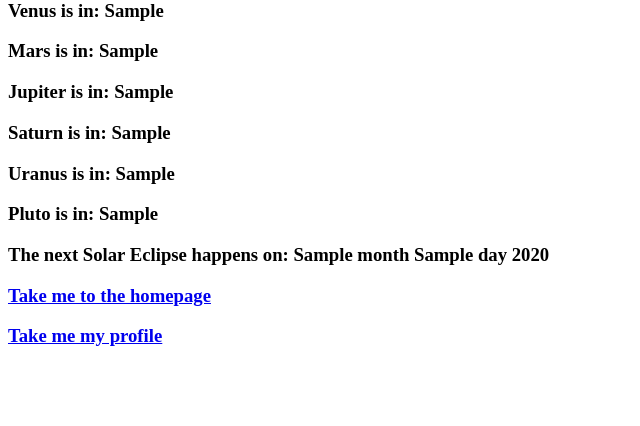
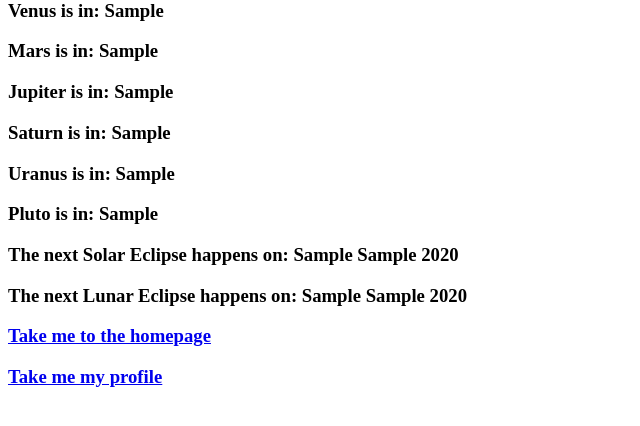
Before and after one commit to maedae104/astro-project, a Flask app: template Templates/transits.html in a window 1280 px wide. Shown: the part 230-656 px from the top of the page, without its empty margins (0-640 px from the left). Run offline with Flask 2, Linux system fonts and the light colour scheme; the template is opened without the code that fills it: most values are stand-ins (such as "Sample title", 1, 10 or a date in 2020); parts of the project's set-up code (start-up, migrations or seed data) failed here and were passed over.

Commit message:
working on displaying aspects

```diff
--- a/Templates/transits.html
+++ b/Templates/transits.html
@@ -16,7 +16,11 @@
 <h3>Uranus is in: {{ uran_sign }} </h3>
 <h3>Pluto is in: {{ pluto_sign }} </h3>
 
-<h3> The next Solar Eclipse happens on: {{ month }} {{ day }} {{ year }} </h3>
+<h3> The next Solar Eclipse happens on: {{ sun_month }} {{ sun_day }} {{ sun_year }} </h3>
+
+<h3> The next Lunar Eclipse happens on: {{ moon_month }} {{ moon_day }} {{ moon_year }} </h3>
+
+
 
 <h3>
     <a href="/">Take me to the homepage</a>
--- a/server.py
+++ b/server.py
@@ -25,7 +25,6 @@ def get_transits():
 
     current_date = crud.current_date
     moon_phase = crud.get_moon_phase(current_date)
-
 
     sun_long= crud.sun_ecl_long
     sun_sign = crud.calculate_sign(sun_long)
@@ -59,9 +58,34 @@ def get_transits():
 
     solar_ecl = crud.get_solar_eclipse()
 
-    day = solar_ecl[2]
-    month = solar_ecl[1]
-    year = solar_ecl[0]
+    sun_day = solar_ecl[2]
+    sun_month = solar_ecl[1]
+    sun_year = solar_ecl[0]
+
+    lunar_ecl = crud.get_lunar_eclipse()
+
+    moon_day = lunar_ecl[2]
+    moon_month = lunar_ecl[1]
+    moon_year = lunar_ecl[0]
+
+    transit_list = [sun_sign, moon_sign, merc_sign, venus_sign, mars_sign, jup_sign, sat_sign, uran_sign, nept_sign, pluto_sign]
+    trans_dict = {
+        sun_sign : " the Sun",
+        moon_sign : "the Moon",
+        merc_sign : "Mercury",
+        venus_sign : "Venus",
+        mars_sign : "Mars",
+        jup_sign : "Jupiter",
+        sat_sign : "Saturn",
+        nept_sign : "Neptune",
+        pluto_sign : "Pluto" }
+
+
+
+    for trans in transit_list:
+        sun_aspect = crud.get_aspects(transit_list[0], trans)
+        sun_as_str = f"The sun is { sun_aspect } to { trans_dict[trans] } in { trans }"
+        print(sun_as_str)
 
 
 
@@ -71,6 +95,8 @@ def get_transits():
     db.session.add(transit)
     db.session.commit()
 
+
+
     return render_template('transits.html', sun_long=sun_long, sun_sign=sun_sign,
                              moon_long=moon_long, moon_sign=moon_sign, current_date=current_date,
                              moon_phase=moon_phase, merc_long=merc_long, venus_long=venus_long,
@@ -78,7 +104,10 @@ def get_transits():
                              uran_long = uran_long, nept_long = nept_long, pluto_long=pluto_long,
                              merc_sign = merc_sign, venus_sign = venus_sign, mars_sign=mars_sign,
                              jup_sign = jup_sign, sat_sign = sat_sign, uran_sign = uran_sign, nept_sign = nept_sign,
-                             pluto_sign = pluto_sign, transit = transit, solar_ecl=solar_ecl, day=day, year=year, month=month)
+                             pluto_sign = pluto_sign, transit = transit, solar_ecl=solar_ecl, sun_day=sun_day,
+                             sun_year=sun_year, sun_month=sun_month, lunar_ecl=lunar_ecl, moon_day = moon_day,
+                             moon_month=moon_month, moon_year=moon_year, transit_list= transit_list,
+                             )
 
 
 @app.route("/users", methods=["POST"])
```
Also changed, not shown: crud.py (+46 -4 lines).
